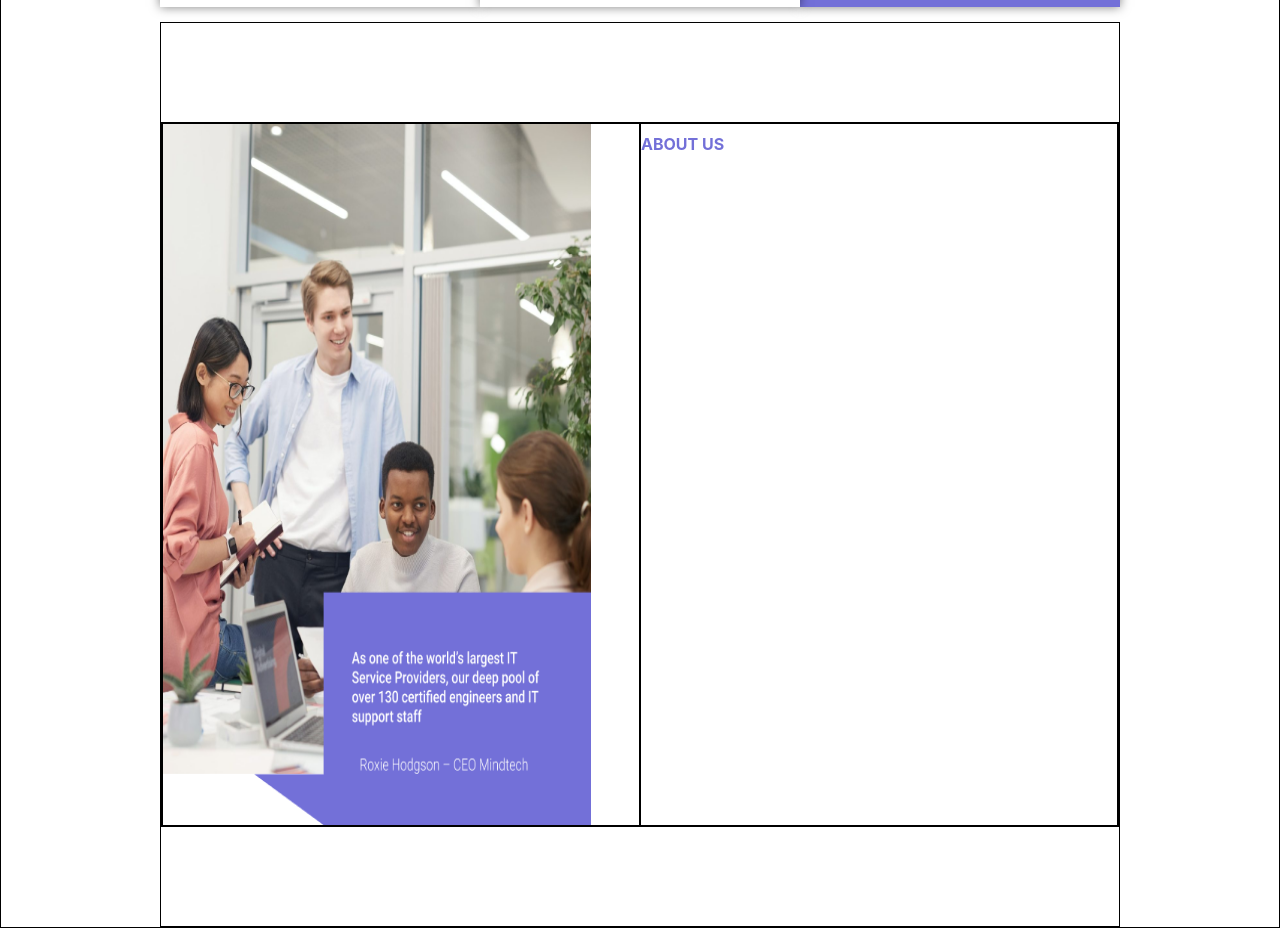
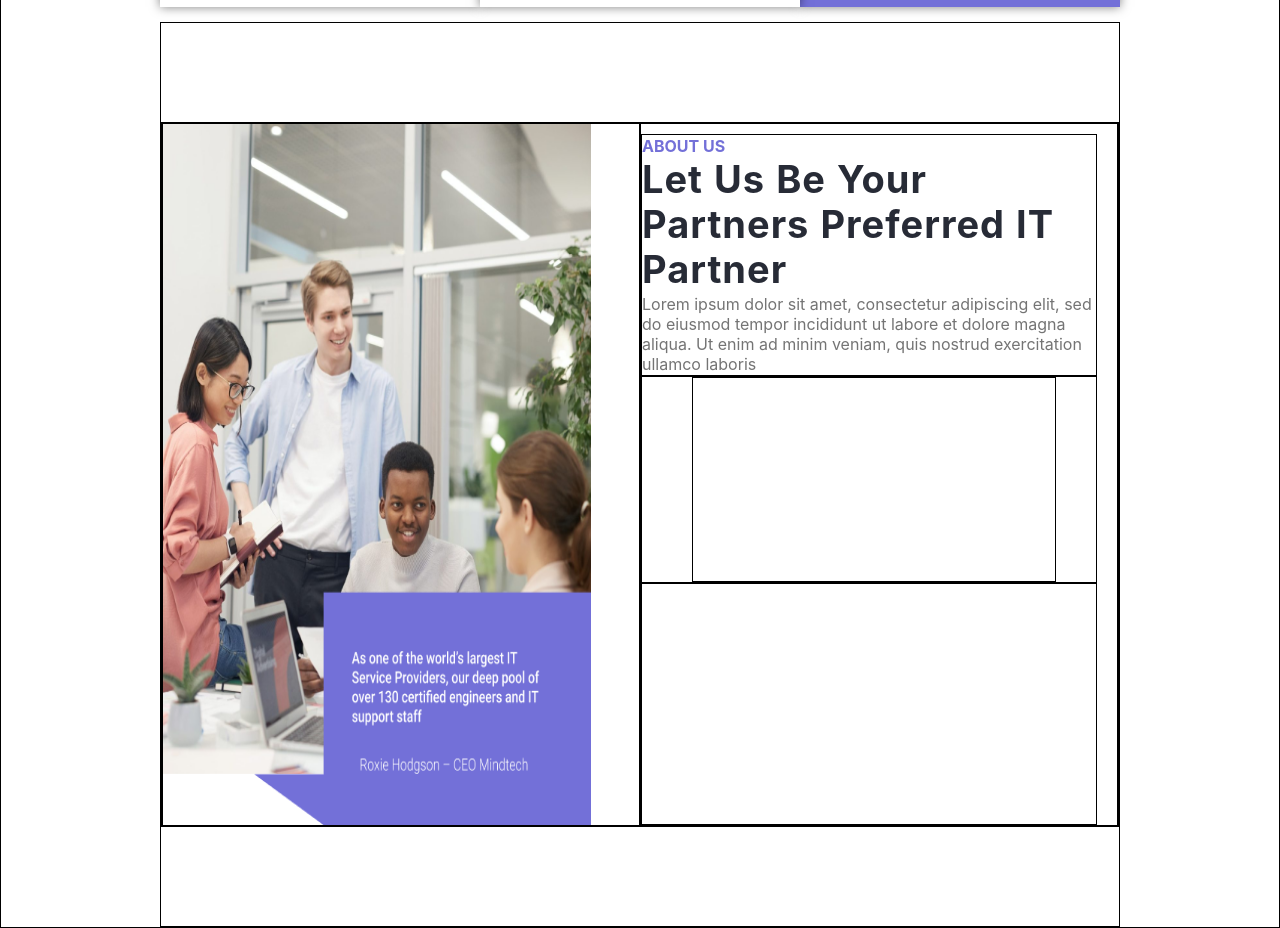
Before and after one commit to Muhammadjon202/sitelabs-ui, a React (Create React App) app: page / in a window 1280 px wide. Shown: the part 1080-2008 px from the top of the page. Built offline with nearby package versions, Linux system fonts and the light colour scheme.

Commit message:
Added and deleted files

```diff
--- a/src/components/Header/Header.js
+++ b/src/components/Header/Header.js
@@ -8,7 +8,7 @@ function Header() {
             <div className="header_container">
                 <div className="con_logo">
                     <a href="#">
-                        <img src={"../img/site_labs.png"} alt="site.lab"/>
+                        <img src={"../img/sitelabs.png"} alt="site.lab"/>
                     </a>
                 </div>
                 <div className="con_nav_bar">
--- a/src/components/Home/Content/Content.css
+++ b/src/components/Home/Content/Content.css
@@ -138,7 +138,6 @@
     display: flex;
     justify-content: center;
     align-items: center;
-    /*padding: 100px 0;*/
 }
 
 .content-about-content {
@@ -155,7 +154,6 @@
     height: 100%;
     border: 1px solid black;
     display: flex;
-    /*justify-content: center;*/
     align-items: center;
 }
 
@@ -163,7 +161,7 @@
     width: 50%;
     height: 100%;
     border: 1px solid black;
-    padding: 10px 0;
+    padding: 10px 20px 0 0;
 }
 
 .content-about-content .about-content-img img {
@@ -172,11 +170,47 @@
 }
 
 .content-title-box {
-
+    width: 100%;
+    height: 35%;
+    display: flex;
+    justify-content: space-around;
+    flex-direction: column;
+    border: 1px solid black;
 }
 
-.content-title-box h2 {
+.content-title-h2 {
     font-size: 16px;
     color: #7370D8;
     text-transform: uppercase;
 }
+
+.content-title-h1 {
+    font-size: 38px;
+    color: #272B36;
+    word-spacing: 1px;
+    letter-spacing: 1px;
+    line-height: 45px;
+}
+
+.content-title-p {
+    color: #747474;
+}
+
+.content-title-box2 {
+    width: 100%;
+    height: 30%;
+    border: 1px solid black;
+    padding-left: 50px;
+}
+
+.content-title-box3 {
+    width: 100%;
+    height: 35%;
+    border: 1px solid black;
+}
+
+.box2-item {
+    width: 90%;
+    height: 100%;
+    border: 1px solid black;
+}
--- a/src/components/Home/Content/Content.js
+++ b/src/components/Home/Content/Content.js
@@ -12,7 +12,8 @@ function Content() {
                         </div>
                         <div className="box-title">
                             <h2 className="box-title-h2">IT Expertise</h2>
-                            <p  className="box-title-p">Lorem ipsum dolor sit amet, consectetur adipiscing elit, sed do eiusmod tempor incididunt
+                            <p className="box-title-p">Lorem ipsum dolor sit amet, consectetur adipiscing elit, sed do
+                                eiusmod tempor incididunt
                                 ut labore et dolore</p>
                         </div>
                     </div>
@@ -22,7 +23,8 @@ function Content() {
                         </div>
                         <div className="box-title">
                             <h2 className="box-title-h2">24/7 IT Support</h2>
-                            <p className="box-title-p">Lorem ipsum dolor sit amet, consectetur adipiscing elit, sed do eiusmod tempor incididunt
+                            <p className="box-title-p">Lorem ipsum dolor sit amet, consectetur adipiscing elit, sed do
+                                eiusmod tempor incididunt
                                 ut labore et dolore</p>
                         </div>
                     </div>
@@ -31,7 +33,8 @@ function Content() {
                             <h2 className="box-title-h">Custom Request</h2>
                         </div>
                         <div className="box-title">
-                            <p className="box-title-p">Lorem ipsum dolor sit amet, consectetur adipiscing elit, sed do eiusmod tempor incididunt
+                            <p className="box-title-p">Lorem ipsum dolor sit amet, consectetur adipiscing elit, sed do
+                                eiusmod tempor incididunt
                                 ut labore et dolore</p>
                             <button className="box-title-btn">Find Solution<i className="icon fas fa-arrow-right"/>
                             </button>
@@ -45,7 +48,22 @@ function Content() {
                         </div>
                         <div className="about-content-title">
                             <div className="content-title-box">
-                                <h2>About US</h2>
+                                <h2 className="content-title-h2">About US</h2>
+                                <h1 className="content-title-h1">Let Us Be Your Partners Preferred IT Partner
+                                </h1>
+                                <p className="content-title-p">Lorem ipsum dolor sit amet, consectetur adipiscing elit,
+                                    sed do eiusmod tempor
+                                    incididunt ut labore et dolore magna aliqua. Ut enim ad minim veniam, quis nostrud
+                                    exercitation ullamco laboris
+                                </p>
+                            </div>
+                            <div className="content-title-box2">
+                                <div className="box2-item">
+
+                                </div>
+                            </div>
+                            <div className="content-title-box3">
+
                             </div>
                         </div>
                     </div>
```
Also changed, not shown: public/img/Sitelabs.png (added).
